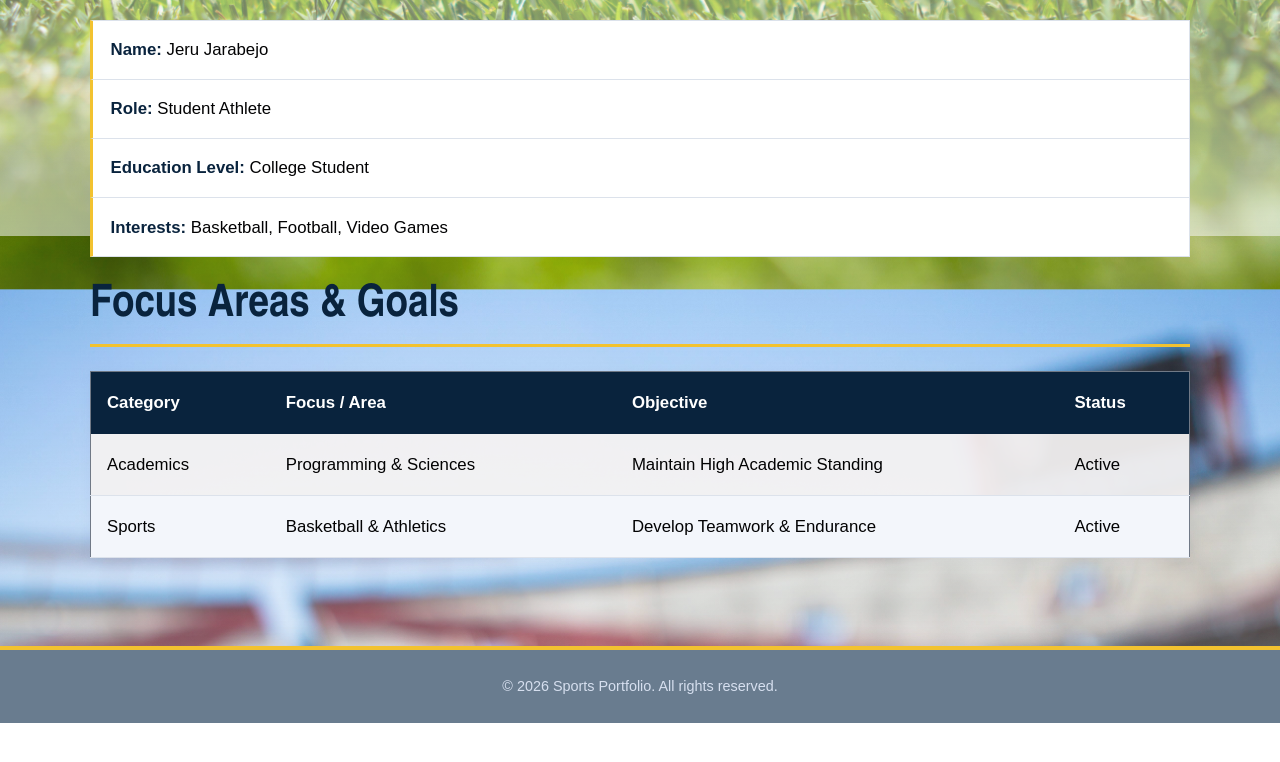
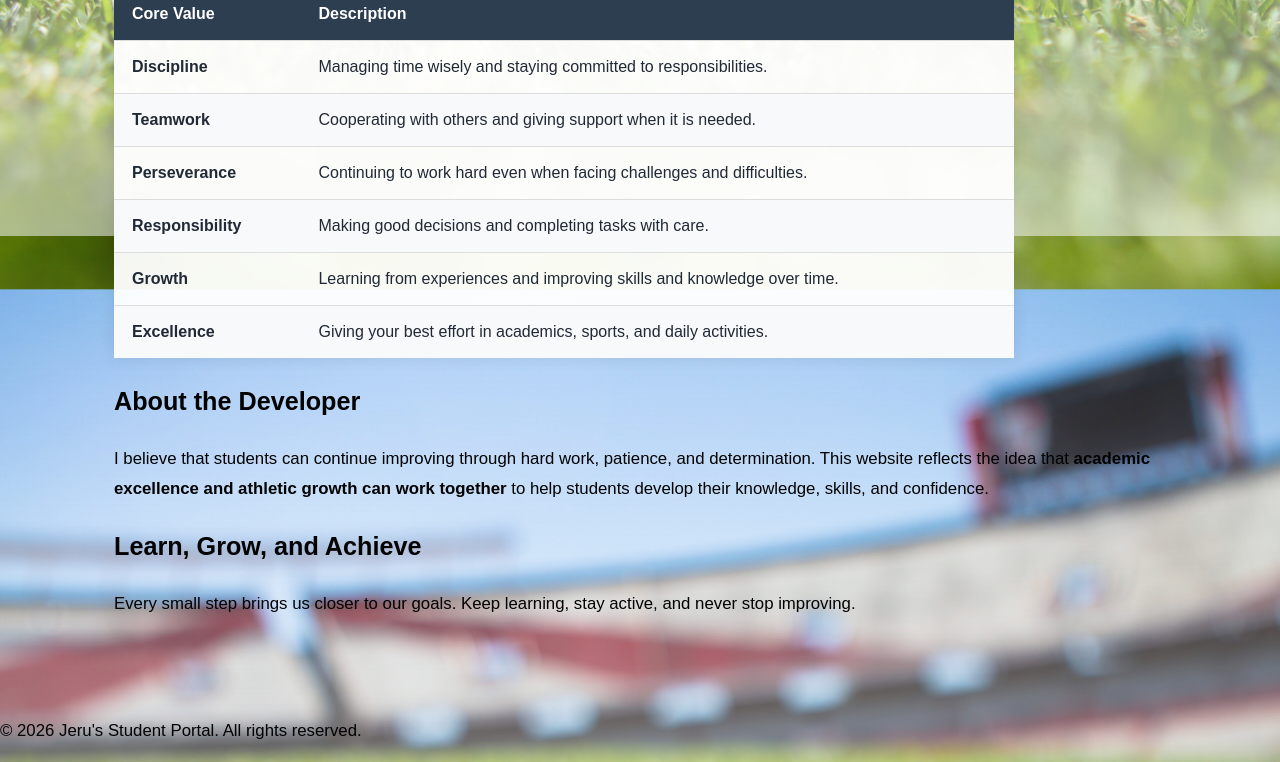
Before and after one commit to Jeru126/jerusecond, a plain HTML site: page profile.html in a window 1280 px wide. Shown: the part 564-1326 px from the top of the page. Before the commit the page ends 1287 px from the top, so only its background shows below. Drawn offline with Linux system fonts and the light colour scheme.

Commit message:
adding and deleting some parts of the css and html

```diff
--- a/index.css
+++ b/index.css
@@ -1,16 +1,19 @@
-::before,
-::after {
+/* Apply the same box-sizing to all elements */
+*,
+*::before,
+*::after {
     box-sizing: border-box;
 }
 
+/* Make page scrolling smooth */
 html {
     scroll-behavior: smooth;
     scroll-padding-top: 1rem;
 }
 
+/* Main page design */
 body {
     margin: 0;
-
     background-image:
         linear-gradient(
             rgba(190, 190, 209, 0.014),
@@ -29,15 +32,12 @@ body {
     line-height: 1.75;
 }
 
+/* Website heading and navigation area */
 header {
     position: relative;
     padding: 4.5rem 1.5rem 2rem;
     text-align: center;
     color: rgb(0, 0, 0);
-    body {
-   font-family: Arial, Helvetica, sans-serif;
-}
-
 
     background:
         linear-gradient(
@@ -49,6 +49,7 @@ header {
     border-bottom: 5px solid rgba(242, 194, 48, 1);
 }
 
+/* Main website title */
 header h1 {
     max-width: 850px;
     margin: 0 auto 0.8rem;
@@ -59,16 +60,14 @@ header h1 {
     letter-spacing: 0.01em;
 }
 
+/* Short description below the title */
 header p {
     margin: 0 auto 1.8rem;
     color: rgb(0, 0, 0);
     font-size: 1.05rem;
-    body {
-  font-family: Arial, Helvetica, sans-serif;
-}
 }
 
-
+/* Arrange navigation links in the center */
 nav {
     display: flex;
     justify-content: center;
@@ -78,6 +77,7 @@ nav {
     margin: 0 auto;
 }
 
+/* Style the navigation links */
 nav a {
     display: inline-block;
     padding: 0.55rem 1rem;
@@ -97,6 +97,7 @@ nav a {
         border-color 0.2s ease;
 }
 
+/* Highlight links when hovered or selected */
 nav a:hover,
 nav a.active {
     color: rgba(9, 35, 61, 1);
@@ -104,20 +105,24 @@ nav a.active {
     border-color: rgba(242, 194, 48, 1);
 }
 
+/* Make the current page link more noticeable */
 nav a.active {
     font-weight: 700;
 }
 
+/* Show an outline when navigating with a keyboard */
 nav a:focus-visible,
 a:focus-visible {
     outline: 2px solid rgba(242, 194, 48, 1);
     outline-offset: 4px;
 }
 
+/* Hide the default horizontal line */
 hr {
     display: none;
 }
 
+/* Display the banner image across the page */
 .banner {
     display: block;
     width: 100%;
@@ -126,18 +131,15 @@ hr {
     object-fit: cover;
 }
 
-
+/* Keep the main content centered */
 main {
     width: 100%;
     max-width: 1100px;
     margin: 0 auto;
     padding: 3rem 1.5rem 4rem;
-    body {
-  font-family: Arial, Helvetica, sans-serif;
-}
 }
 
-
+/* Academic information section */
 #about-academics {
     max-width: 900px;
     margin: 0 auto;
@@ -151,7 +153,7 @@ main {
     box-shadow: 0 5px 18px rgba(18, 41, 92, 0.06);
 }
 
-
+/* Sports section with a background image */
 #about-sports {
     position: relative;
     max-width: 900px;
@@ -175,16 +177,19 @@ main {
     box-shadow: 0 5px 18px rgba(18, 41, 92, 0.08);
 }
 
+/* Keep sports headings white and easy to read */
 #about-sports h2,
 #about-sports h3,
 #about-sports h4 {
     color: rgba(255, 255, 255, 1);
 }
 
+/* Add a yellow line below the sports heading */
 #about-sports h2 {
     border-bottom-color: rgba(242, 194, 48, 1);
 }
 
+/* Improve the readability of sports descriptions */
 #about-sports p {
     color: rgba(255, 255, 255, 1);
     font-weight: 500;
@@ -192,236 +197,101 @@ main {
     font-size: 1.1rem;
 }
 
+/* Highlight important words in the sports section */
 #about-sports strong {
     color: rgba(242, 194, 48, 1);
 }
 
-
-h2,
-h3,
-h4 {
-    font-family: "Barlow Condensed", "Arial Narrow", sans-serif;
-    font-weight: 700;
-    line-height: 1.15;
+/* Sports achievements table */
+table {
+    width: 100%;
+    max-width: 900px;
+    margin: 1.5rem 0;
+    border-collapse: collapse;
+    background: rgba(255, 255, 255, 0.95);
+    border-radius: 6px;
+    overflow: hidden;
+    box-shadow: 0 4px 15px rgba(0, 0, 0, 0.15);
 }
 
-h2 {
-    margin: 0 0 1.4rem;
-    padding-bottom: 0.7rem;
-    color: rgba(9, 35, 61, 1);
-    font-size: clamp(2rem, 5vw, 2.8rem);
-    border-bottom: 3px solid rgba(242, 194, 48, 1);
-}
-
-h3 {
-    margin: 2.2rem 0 0.8rem;
-    color: rgba(27, 63, 139, 1);
-    font-size: 1.7rem;
-}
-
-h4 {
-    margin: 1.8rem 0 0.7rem;
-    color: rgba(32, 41, 54, 1);
-    font-size: 1.3rem;
-}
-
-
-p {
-    max-width: 68ch;
-    margin: 0 0 1.2rem;
-}
-
-strong {
-    color: rgba(9, 35, 61, 1);
-    font-weight: 700;
-}
-
-
-ul {
-    margin: 0 0 1.5rem;
-    padding: 0;
-    list-style: none;
-}
-
-li {
-    margin: 0;
-    padding: 0.9rem 1.1rem;
-
-    background: rgba(255, 255, 255, 1);
-    border: 1px solid rgba(220, 226, 235, 1);
-    border-left: 3px solid rgba(242, 194, 48, 1);
-
-    transition:
-        background-color 0.2s ease,
-        border-left-color 0.2s ease;
-}
-
-li + li {
-    border-top: none;
-}
-
-li:hover {
-    background: rgba(248, 250, 255, 1);
-    border-left-color: rgba(27, 63, 139, 1);
-}
-
-ul li a {
-    color: rgba(27, 63, 139, 1);
-    font-weight: 700;
-    text-decoration: none;
-    text-underline-offset: 3px;
-}
-
-ul li a:hover {
-    color: rgba(168, 121, 0, 1);
-    text-decoration: underline;
-}
-
-#about-sports li {
-    color: rgba(32, 41, 54, 1);
-    background: rgba(255, 255, 255, 0.96);
-    border-color: rgba(255, 255, 255, 0.2);
-    border-left-color: rgba(242, 194, 48, 1);
-}
-
-
-#about-academics > p:last-of-type {
-    margin-top: 2rem;
-    margin-bottom: 0;
-    padding-left: 1rem;
-
-    color: rgb(13, 16, 19);
-    border-left: 3px solid rgba(242, 194, 48, 1);
-    font-style: italic;
-}
-
-
-table {
-    width: 100%;
-    margin: 1.5rem 0;
-    border-collapse: collapse;
-    background: rgba(245, 243, 243, 0.93);
-    border: 1px solid rgb(112, 121, 134);
-    box-shadow: 0 4px 14px rgba(18, 41, 92, 0.04);
-}
-
+/* Table heading */
 thead {
-    color: rgba(255, 255, 255, 1);
-    background: rgba(9, 35, 61, 1);
+    background: #09233d;
+    color: white;
 }
 
 th {
-    padding: 1rem;
-    color: rgba(255, 255, 255, 1);
-    background: rgba(9, 35, 61, 1);
+    padding: 14px 18px;
     text-align: left;
-    font-weight: 600;
+    font-weight: 700;
+    border-bottom: 3px solid #f2c230;
 }
 
+/* Table information */
 td {
-    padding: 1rem;
-    border-bottom: 1px solid rgba(220, 226, 235, 1);
+    padding: 12px 18px;
+    color: #202936;
+    border-bottom: 1px solid #dce2eb;
 }
 
+/* Alternate row colors */
 tbody tr:nth-child(even) {
-    background: rgba(243, 246, 251, 1);
+    background: #edf2f8;
 }
 
+/* Highlight a row when hovered */
 tbody tr:hover {
-    background: rgba(232, 238, 248, 1);
+    background: #fff3c4;
+    transition: background-color 0.2s ease;
 }
 
-footer {
-    padding: 1.5rem;
-    color: rgba(214, 223, 239, 1);
-    background: rgb(105, 124, 143);
-    border-top: 4px solid rgba(242, 194, 48, 1);
-    text-align: center;
-    font-size: 0.9rem;
+/* Remove the bottom border from the last row */
+tbody tr:last-child td {
+    border-bottom: none;
 }
 
-footer p {
-    max-width: none;
-    margin: 0 auto;
+/*table for the about us page*/
+
+.core-values-table {
+    border-collapse: collapse;
+    margin: 20px 0;
+    font-size: 1rem;
+    font-family: sans-serif;
+    width: 100%;
+    box-shadow: 0 0 15px rgba(0, 0, 0, 0.1);
+    border-radius: 6px 6px 0 0;
+    overflow: hidden;
 }
 
-
-@media (max-width: 600px) {
-    body {
-        font-size: 1rem;
-        background-attachment: scroll;
+.core-values-table thead tr {
+    background-color: #2c3e50;
+    color: #ffffff;
+    text-align: left;
 }
 
-    header {
-        padding: 3rem 1rem 1.5rem;
+.core-values-table th,
+.core-values-table td {
+    padding: 12px 18px;
+    border-bottom: 1px solid #dddddd;
 }
 
-    header h1 {
-        font-size: clamp(2.5rem, 11vw, 3.5rem);
+.core-values-table tbody tr:nth-of-type(even) {
+    background-color: #f8f9fa;
 }
 
-    header p {
-        font-size: 0.95rem;
+.core-values-table tbody tr:hover {
+    background-color: #f1f1f1;
 }
 
-    nav {
-        gap: 0.4rem;
-    }
-
-    nav a {
-        padding: 0.5rem 0.7rem;
-        font-size: 1rem;
-    }
-
-    .banner {
-        height: 190px;
-    }
-
-    main {
-        padding: 1.5rem 1rem 2.5rem;
-    }
-
-    #about-academics,
-    #about-sports {
-        padding: 1.5rem;
-    }
-
-    #about-sports {
-        min-height: 250px;
-        margin-top: 1.5rem;
-    }
-
-    h2 {
-        font-size: 2rem;
-    }
-
-    h3 {
-        margin-top: 1.8rem;
-        font-size: 1.5rem;
-    }
-
-    li {
-        padding: 0.8rem;
-    }
-
+/* Adjust the table for mobile screens */
+@media (max-width: 600px) {
     table {
-        font-size: 0.9rem;
+        font-size: 0.85rem;
     }
 
     th,
     td {
-        padding: 0.7rem;
+        padding: 9px 7px;
+        overflow-wrap: anywhere;
     }
 }
-
-@media (prefers-reduced-motion: reduce) {
-    html {
-        scroll-behavior: auto;
-    }
-
-
-    ::before,
-    ::after {
-        transition: none !important;
-    }
-}
--- a/profile.html
+++ b/profile.html
@@ -6,68 +6,110 @@
     <meta name="viewport" content="width=device-width, initial-scale=1.0">
     <title>Profile</title>
 </head>
+
 <body>
+
+    <!-- Website heading and navigation -->
     <header>
+        <h1>About Us</h1>
+
+        <p>
+            Integrating Academic Excellence and Athletic Growth
+        </p>
+
         <nav>
-            <a href="home.html">Home</a> |
-            <a href="profile.html">Profile</a> |
-            <a href="academics.html">Academics</a> |
-            <a href="sports.html">Sports</a> |
-            <a href="register.html">Register/Login</a>
+            <a href="home.html">HOME</a>
+            <a href="profile.html">About Us</a>
+            <a href="academics.html">Academics</a>
+            <a href="sports.html">Sports</a>
+            <a href="register.html">Register</a>
+
         </nav>
-        <h1>Student Profile</h1>
     </header>
 
+    <!-- Main content -->
     <main>
-        <section id="about-profile" class="about-section">
-            <h2>About Me</h2>
+
+        <!-- Introduction -->
+        <section class="intro">
+            <h2>Who We Are</h2>
+
             <p>
-                Welcome to my profile! I am dedicated to balancing rigorous academic pursuits with competitive sports,
-                cultivating discipline, teamwork, and continuous personal growth both inside the classroom and on the field.
+                Welcome to Sports Hub's Student Portal! This website was created
+                to show the importance of balancing academic learning,
+                sports, and personal development. It provides a simple
+                platform where students can explore their academic goals,
+                learn about sports activities, and understand the value
+                of maintaining a healthy and active lifestyle.
             </p>
         </section>
 
-        <section id="personal-details">
-            <h2>Personal Information</h2>
-            <ul>
-                <li><strong>Name:</strong> Jeru Jarabejo</li>
-                <li><strong>Role:</strong> Student Athlete</li>
-                <li><strong>Education Level:</strong> College Student</li>
-                <li><strong>Interests:</strong> Basketball, Football, Video Games</li>
-            </ul>
-        </section>
-
-        <section id="profile-summary">
-            <h2>Focus Areas & Goals</h2>
-            <table>
+       <table class="core-values-table">
     <thead>
         <tr>
-                        <th>Category</th>
-                        <th>Focus / Area</th>
-                        <th>Objective</th>
-                        <th>Status</th>
+            <th>Core Value</th>
+            <th>Description</th>
         </tr>
     </thead>
     <tbody>
         <tr>
-                        <td>Academics</td>
-                        <td>Programming & Sciences</td>
-                        <td>Maintain High Academic Standing</td>
-                        <td>Active</td>
+            <td><strong>Discipline</strong></td>
+            <td>Managing time wisely and staying committed to responsibilities.</td>
         </tr>
         <tr>
-                        <td>Sports</td>
-                        <td>Basketball & Athletics</td>
-                        <td>Develop Teamwork & Endurance</td>
-                        <td>Active</td>
+            <td><strong>Teamwork</strong></td>
+            <td>Cooperating with others and giving support when it is needed.</td>
+        </tr>
+        <tr>
+            <td><strong>Perseverance</strong></td>
+            <td>Continuing to work hard even when facing challenges and difficulties.</td>
+        </tr>
+        <tr>
+            <td><strong>Responsibility</strong></td>
+            <td>Making good decisions and completing tasks with care.</td>
+        </tr>
+        <tr>
+            <td><strong>Growth</strong></td>
+            <td>Learning from experiences and improving skills and knowledge over time.</td>
+        </tr>
+        <tr>
+            <td><strong>Excellence</strong></td>
+            <td>Giving your best effort in academics, sports, and daily activities.</td>
         </tr>
     </tbody>
 </table>
+
+        <!-- About the developer -->
+        <section class="developer">
+            <h2>About the Developer</h2>
+
+            <p>
+                I believe that students can continue improving through
+                hard work, patience, and determination. This website
+                reflects the idea that <strong>academic excellence and
+                athletic growth can work together</strong> to help
+                students develop their knowledge, skills, and confidence.
+            </p>
         </section>
+
+        <!-- Closing message -->
+        <section class="closing">
+            <h2>Learn, Grow, and Achieve</h2>
+
+            <p>
+                Every small step brings us closer to our goals.
+                Keep learning, stay active, and never stop improving.
+            </p>
+        </section>
+
     </main>
 
+    <!-- Website footer -->
     <footer>
-        <p>&copy; 2026 Sports Portfolio. All rights reserved.</p>
+        <p>
+            &copy; 2026 Jeru's Student Portal. All rights reserved.
+        </p>
     </footer>
+
 </body>
 </html>
```
Also changed, not shown: academics.html (+1 -1 lines), home.html (+1 -1 lines), sports.html (+1 -1 lines). Lines whose indentation alone changed are shown as unchanged.
